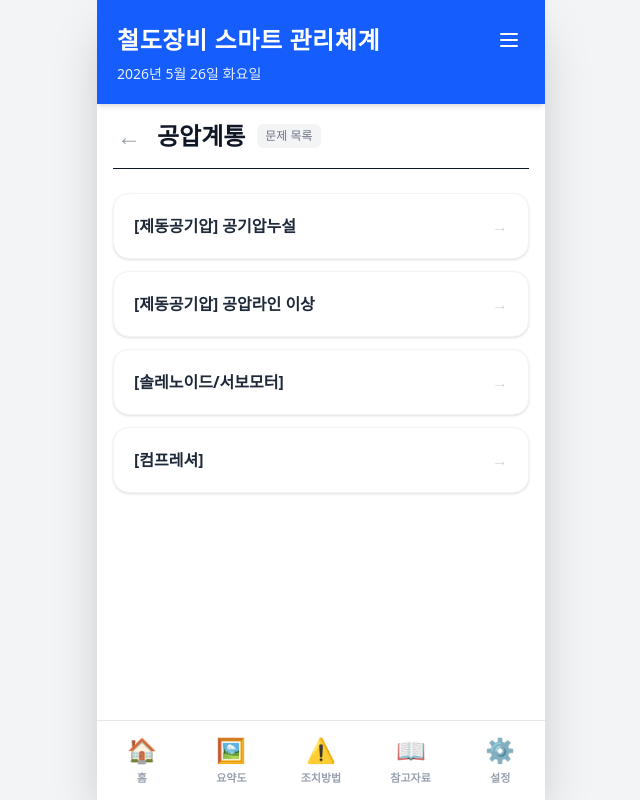
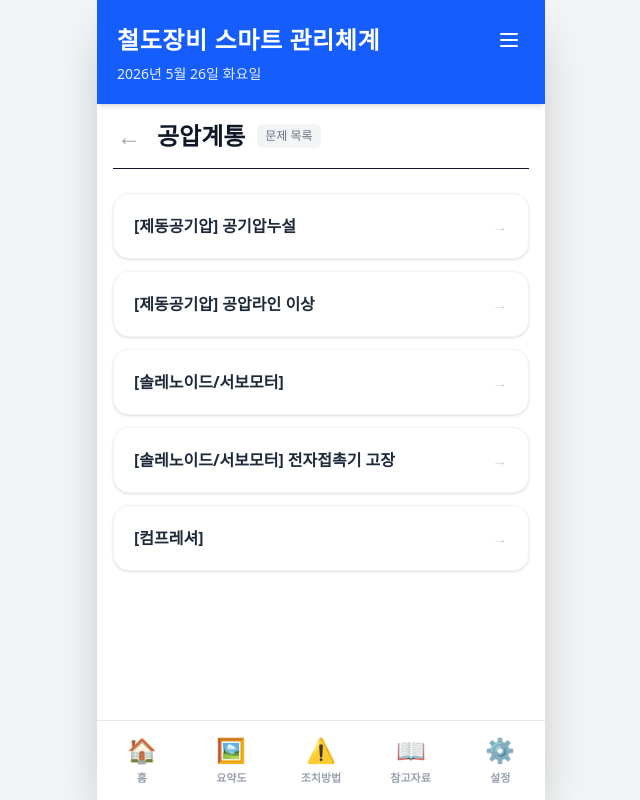
Before and after one commit to withU0110/motor_next_20250526, a Next.js app: page /manual/caution in a window 1280 px wide. Shown: the whole page, without its empty margins (319-959 px from the left). Built offline with nearby package versions, Linux system fonts and the light colour scheme.

Commit message:
2nd-4(260527)

```diff
--- /dev/null
+++ b/app/loading.tsx
@@ -0,0 +1,15 @@
+export default function Loading() {
+  return (
+    // 배경을 하얗게 채우고 화면 중앙에 로딩 스피너를 배치합니다.
+    <div className="w-full min-h-screen bg-white max-w-md mx-auto flex flex-col items-center justify-center pb-20">
+      <div className="flex flex-col items-center space-y-4">
+        {/* 빙글빙글 도는 애니메이션 원형 */}
+        <div className="w-12 h-12 border-4 border-gray-100 border-t-blue-600 rounded-full animate-spin"></div>
+        {/* 안내 문구 */}
+        <p className="text-gray-500 font-bold text-sm animate-pulse">
+          데이터를 불러오는 중입니다...
+        </p>
+      </div>
+    </div>
+  );
+}
--- a/app/manual/[category]/page.tsx
+++ b/app/manual/[category]/page.tsx
@@ -6,7 +6,7 @@ const categoryData: Record<string, { title: string; evils: { id: string; name: s
     title: "구동계통",
     evils: [
       { id: "e1", name: "[안내륜/안정륜] 소음 및 발열" },
-      { id: "e2", name: "[주행륜/타이어]" },
+      { id: "e2", name: "[주행륜/타이어] 타이어 공기압 부족" },
       { id: "e3", name: "[기타구동문제] 서보모터드라이버 고장" }
     ]
   },
@@ -16,7 +16,8 @@ const categoryData: Record<string, { title: string; evils: { id: string; name: s
       { id: "c1", name: "[제동공기압] 공기압누설" },
       { id: "c2", name: "[제동공기압] 공압라인 이상" },
       { id: "c3", name: "[솔레노이드/서보모터]" },
-      { id: "c4", name: "[컴프레셔]" }
+      { id: "c4", name: "[솔레노이드/서보모터] 전자접촉기 고장" },
+      { id: "c5", name: "[컴프레셔]" }
     ]
   },
   contact: {
@@ -25,8 +26,8 @@ const categoryData: Record<string, { title: string; evils: { id: string; name: s
       { id: "ct1", name: "[전기부품] 콘센트열화" },
       { id: "ct2", name: "[전기부품] 단상인버터 출력이상" },
       { id: "ct3", name: "[PLC]" },
-      { id: "ct4", name: "[충전기]" },
-      { id: "ct5", name: "[통신분야]" }
+      { id: "ct4", name: "[충전기] 모터카 충전불량" },
+      { id: "ct5", name: "[통신분야] 무전기 통신이상" }
     ]
   },
   prevention: {
```
